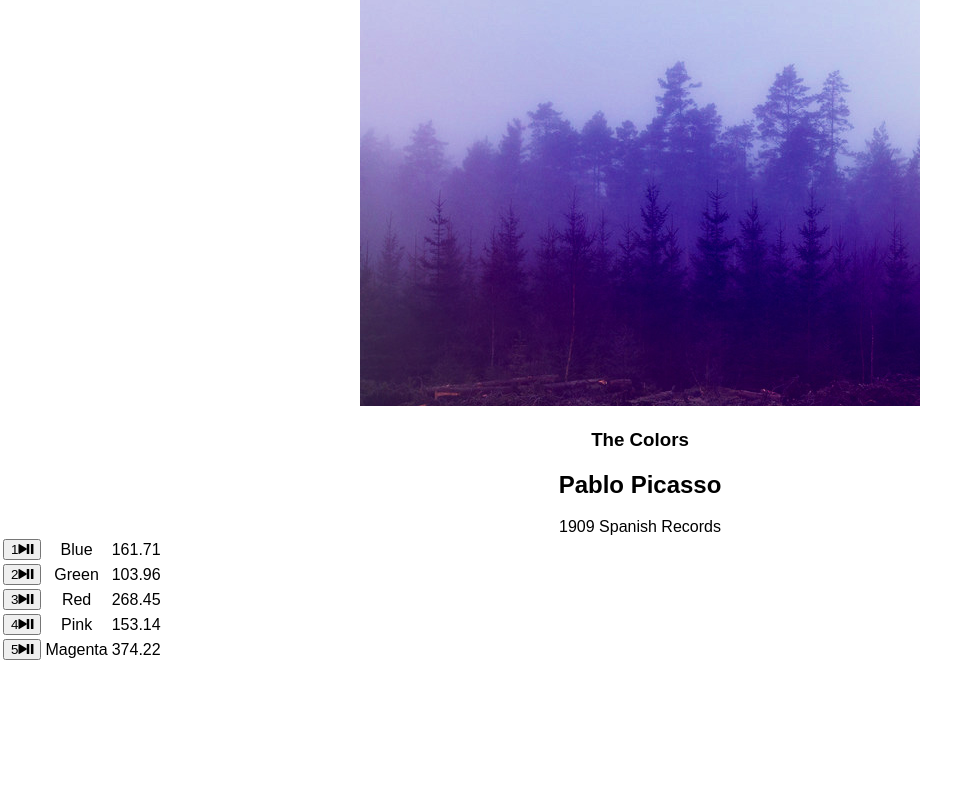
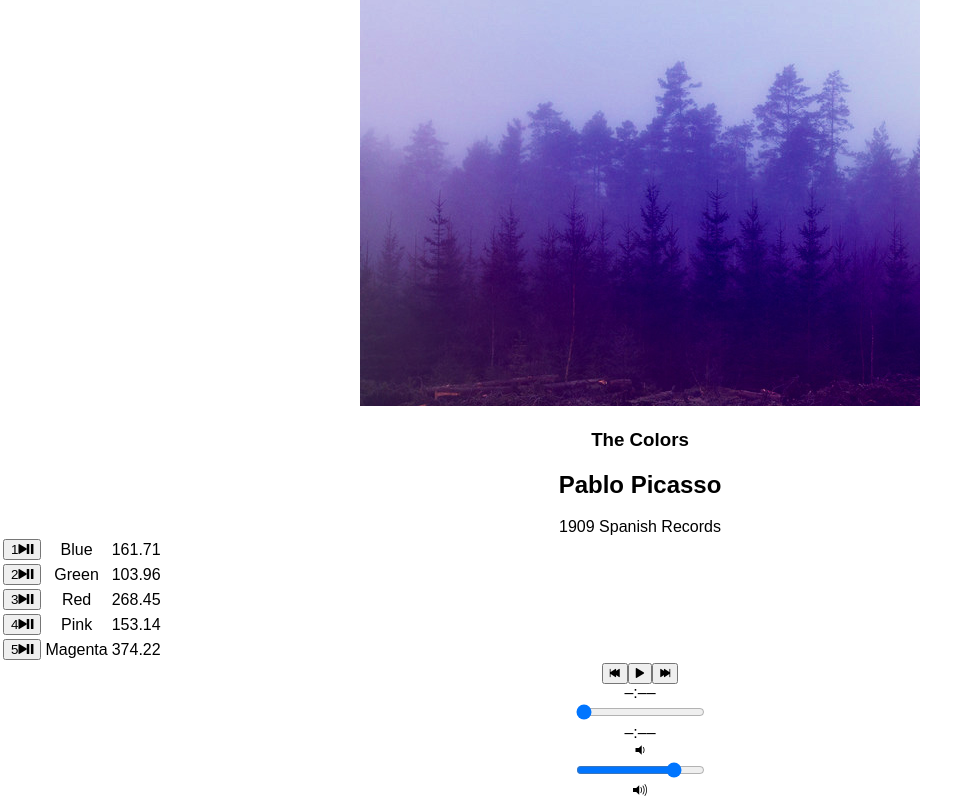
Before and after one commit to EricaLFHernandez/bloc-jams-react, a React (Create React App) app: page /album/the-colors in a window 1280 px wide. Shown: the part 252-1052 px from the top of the page, without its empty margins (0-980 px from the left). Before the commit the page ends 915 px from the top, so only its background shows below. Built offline with nearby package versions, Linux system fonts and the light colour scheme.

Commit message:
Adds buttons to player bar and functionality to play/pause and previous

```diff
--- a/src/components/Album.js
+++ b/src/components/Album.js
@@ -1,5 +1,6 @@
 import React, { Component } from 'react';
 import albumData from './../data/albums';
+import PlayerBar from './PlayerBar';
 
 class Album extends Component {
     constructor(props) {
@@ -44,6 +45,14 @@
         }
     }
 
+    handlePrevClick() {
+        const currentIndex = this.state.album.songs.findIndex(song => this.state.currentSong === song);
+        const newIndex = Math.max(0, currentIndex - 1);
+        const newSong = this.state.album.songs[newIndex];
+        this.setSong(newSong);
+        this.play(newSong);
+    }
+
     render() {
         return (
             <section className="album">
@@ -77,6 +86,12 @@
                         )}
                     </tbody>
                 </table>
+                <PlayerBar
+                    isPlaying={this.state.isPlaying}
+                    currentSong={this.state.currentSong}
+                    handleSongClick={() => this.handleSongClick(this.state.currentSong)}
+                    handlePrevClick={() => this.handlePrevClick()}
+                />
             </section>
         );
     }
--- /dev/null
+++ b/src/components/PlayerBar.js
@@ -0,0 +1,33 @@
+import React, { Component } from 'react';
+
+class PlayerBar extends Component {
+    render() {
+        return (
+            <section className="player-bar">
+                <section id="buttons">
+                    <button id="previous" onClick={this.props.handlePrevClick}>
+                        <span className="ion-skip-backward"></span>
+                    </button>
+                    <button id="play-pause" onClick={this.props.handleSongClick} >
+                        <span className={this.props.isPlaying ? 'ion-pause' : 'ion-play'}></span>
+                    </button>
+                    <button id="next">
+                        <span className="ion-skip-forward"></span>
+                    </button>
+                </section>
+                <section id="time-control">
+                    <div className="current-time">–:––</div>
+                    <input type="range" className="seek-bar" value="0" />
+                    <div className="total-time">–:––</div>
+                </section>
+                <section id="volume-control">
+                    <div className="icon ion-volume-low"></div>
+                    <input type="range" className="seek-bar" value="80" />
+                    <div className="icon ion-volume-high"></div>
+                </section>
+            </section>
+        );
+    }
+}
+
+export default PlayerBar;
```
